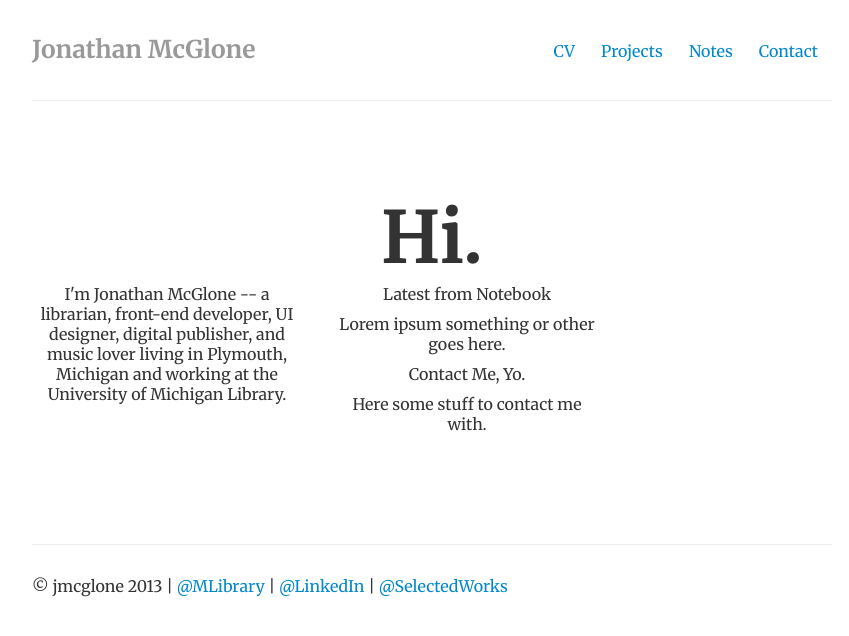
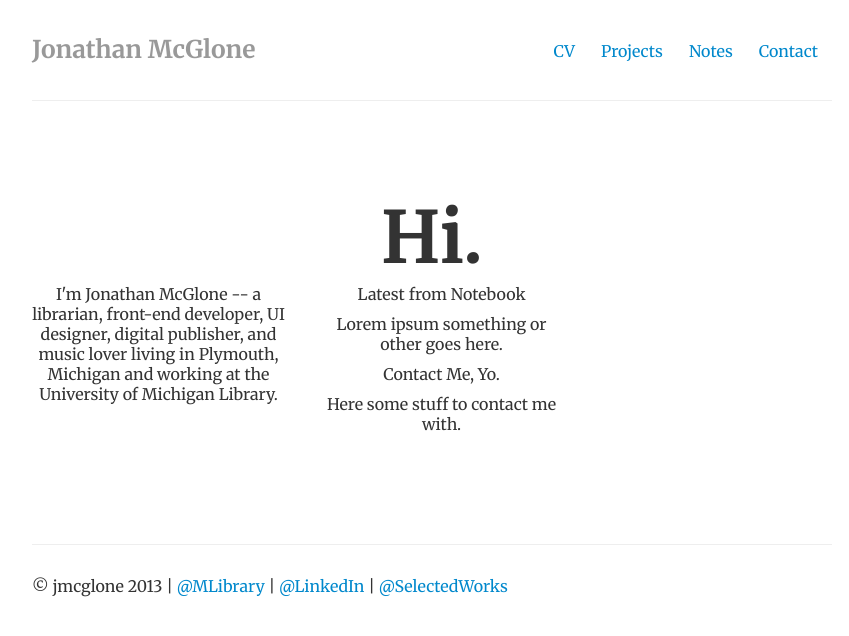
Before and after one commit to jmcglone/jmcglone.github.io, a Jekyll site: the page built from index.html, in a window 1280 px wide. Shown: the top 636 px of the page, without its empty margins (208-1057 px from the left). Built offline with Jekyll 4.4.1, drawn with Linux system fonts in a browser that asks for light colours; nearby versions of some CDN libraries.

Commit message:
style changes

```diff
--- a/css/style.css
+++ b/css/style.css
@@ -15,6 +15,7 @@ h3.muted a:hover { text-decoration: none; color: #0088cc; }
 .jumbotron { margin: 100px 0; text-align: center; }
 .jumbotron h1 { font-size: 72px; line-height: 1; }
 .jumbotron .btn { font-size: 21px; padding: 14px 24px; }
+.jumbotron .span3 { width: 253px; }
 
 /* Notes */
 .notelist { width: 600px; margin: 0 auto; }
```
